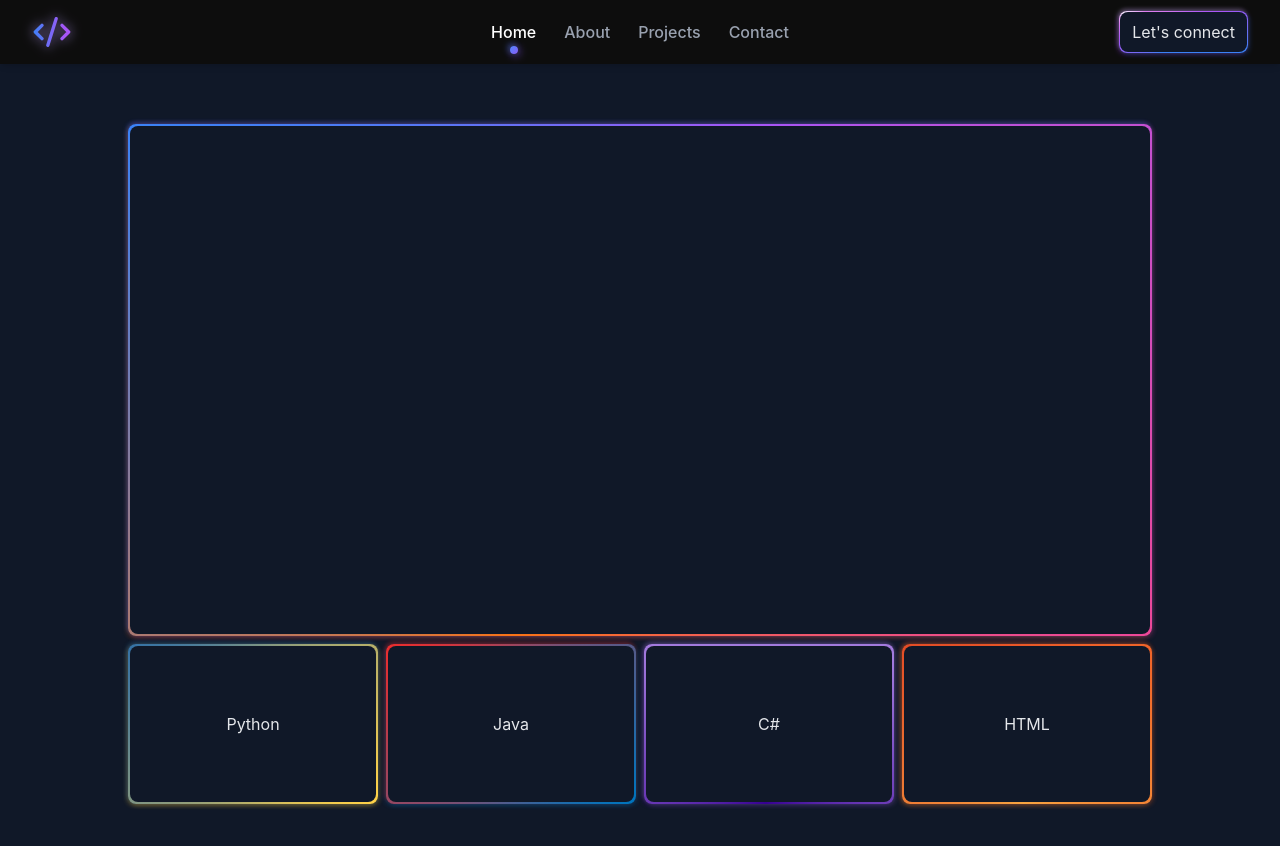
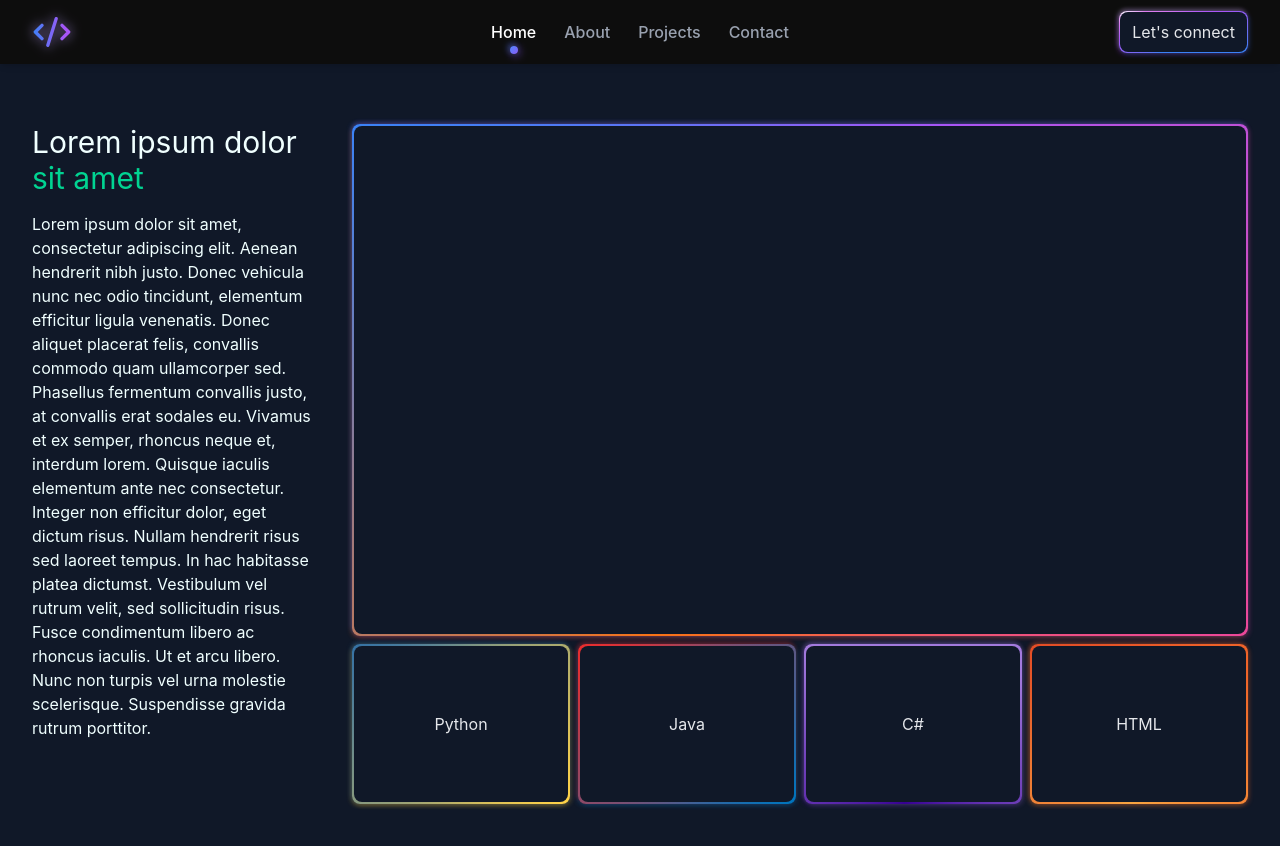
Before and after one commit to PeterKelemen2/cv-site, a Vue app: page / in a window 1280 px wide. Shown: the top 846 px of the page. Built offline with nearby package versions, Linux system fonts and the light colour scheme.

Commit message:
Add more placeholders

```diff
--- a/src/views/HomeView.vue
+++ b/src/views/HomeView.vue
@@ -7,7 +7,28 @@ const bigSize = 'h-128 max-h-128'
 
 <template>
   <div class="bg-gray-900 min-h-screen flex items-center justify-center p-8">
-    <div class="flex flex-col gap-2 w-full max-w-5xl">
+    <div class="flex gap-8 w-full max-w-7xl items-center">
+      <div class="flex-1 flex flex-col gap-4 self-start">
+        <div>
+          <span class="text-3xl"
+            >Lorem ipsum dolor <span class="text-emerald-400">sit amet</span></span
+          >
+        </div>
+        <div>
+          <span
+            >Lorem ipsum dolor sit amet, consectetur adipiscing elit. Aenean hendrerit nibh justo.
+            Donec vehicula nunc nec odio tincidunt, elementum efficitur ligula venenatis. Donec
+            aliquet placerat felis, convallis commodo quam ullamcorper sed. Phasellus fermentum
+            convallis justo, at convallis erat sodales eu. Vivamus et ex semper, rhoncus neque et,
+            interdum lorem. Quisque iaculis elementum ante nec consectetur. Integer non efficitur
+            dolor, eget dictum risus. Nullam hendrerit risus sed laoreet tempus. In hac habitasse
+            platea dictumst. Vestibulum vel rutrum velit, sed sollicitudin risus. Fusce condimentum
+            libero ac rhoncus iaculis. Ut et arcu libero. Nunc non turpis vel urna molestie
+            scelerisque. Suspendisse gravida rutrum porttitor.</span
+          >
+        </div>
+      </div>
+      <div class="flex flex-col gap-2 w-full max-w-4xl">
         <GradientBorderCard
           :border-width="2"
           :colors="['#3b82f6', '#a855f7', '#ec4899', '#f97316']"
@@ -52,6 +73,7 @@ const bigSize = 'h-128 max-h-128'
         </div>
       </div>
     </div>
+  </div>
 </template>
 
 <style scoped></style>
```
Lines whose indentation alone changed are shown as unchanged.
